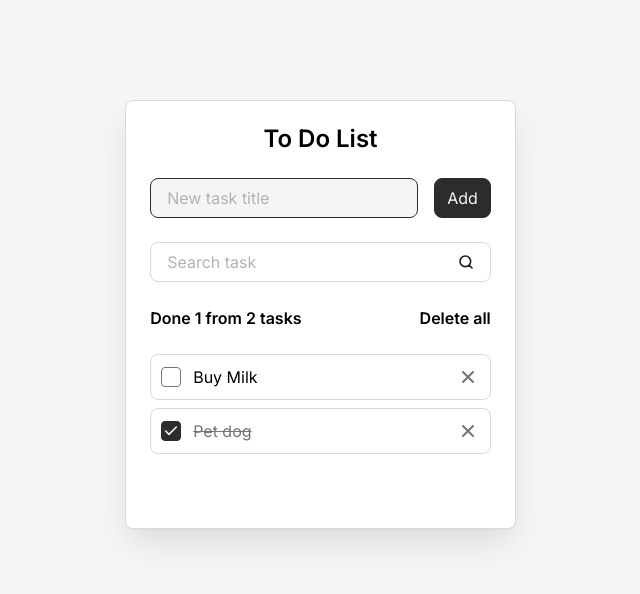
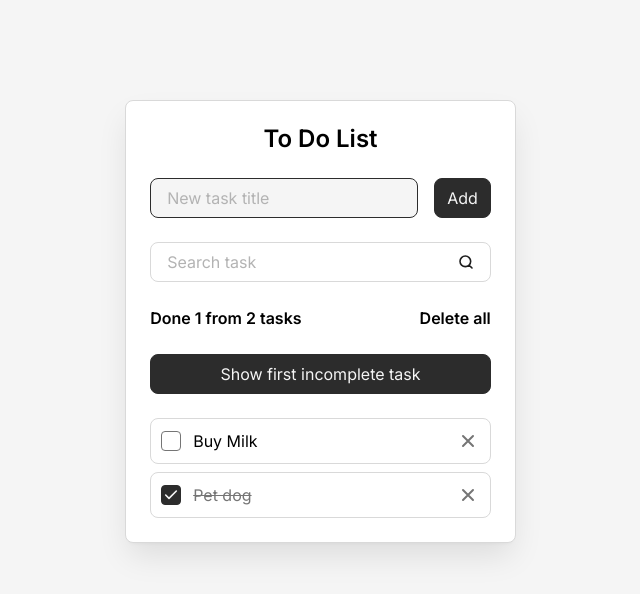
Before and after one commit to MagzhanYerbosyn/React, a React (Vite) app in the folder todo-react/: page / in a window 1280 px wide. Shown: the top 594 px of the page, without its empty margins (312-952 px from the left). Built offline with nearby package versions, Linux system fonts and the light colour scheme.

Commit message:
feat: add scroll to the first incomplete task

```diff
--- a/todo-react/src/components/Button.jsx
+++ b/todo-react/src/components/Button.jsx
@@ -1,8 +1,8 @@
 const Button = (props) => {
-  const { className = '', type = 'button', children } = props;
+  const { className = '', type = 'button', children, onClick } = props;
 
   return (
-    <button className={`button ${className}`} type={type}>
+    <button className={`button ${className}`} type={type} onClick={onClick}>
       {children}
     </button>
   );
--- a/todo-react/src/components/Todo.jsx
+++ b/todo-react/src/components/Todo.jsx
@@ -1,5 +1,6 @@
 import { useEffect, useRef, useState } from 'react';
 import AddTaskForm from './AddTaskForm';
+import Button from './Button';
 import SearchTaskForm from './SearchTaskForm';
 import TodoInfo from './TodoInfo';
 import TodoList from './TodoList';
@@ -19,10 +20,11 @@ const Todo = () => {
   });
 
   const [newTaskTitle, setNewTaskTitle] = useState('');
+  const [searchQuery, setSearchQuery] = useState('');
 
   const newTaskInputRef = useRef(null);
-
-  const [searchQuery, setSearchQuery] = useState('');
+  const firstIncompleteTaskRef = useRef(null);
+  const firstIncompleteTaskId = tasks.find((task) => !task.isDone)?.id;
 
   const deleteAllTasks = () => {
     const isConfirmed = confirm('Are you sure you want to delete all tasks?');
@@ -93,9 +95,16 @@ const Todo = () => {
         done={tasks.filter(({ isDone }) => isDone).length}
         onDeleteAllButtonClick={deleteAllTasks}
       />
+      <Button
+        onClick={() => firstIncompleteTaskRef.current?.scrollIntoView({ behavior: 'smooth' })}
+      >
+        Show first incomplete task
+      </Button>
       <TodoList
         tasks={tasks}
         filteredTasks={filteredTasks}
+        firstIncompleteTaskId={firstIncompleteTaskId}
+        firstIncompleteTaskRef={firstIncompleteTaskRef}
         onDeleteTaskButtonClick={deleteTask}
         onTaskCompleteChange={toggleTaskComplete}
       />
--- a/todo-react/src/components/TodoItem.jsx
+++ b/todo-react/src/components/TodoItem.jsx
@@ -4,6 +4,7 @@ const TodoItem = (props) => {
     id,
     title,
     isDone,
+    ref,
     onDeleteTaskButtonClick,
     onTaskCompleteChange,
   } = props;
@@ -13,6 +14,7 @@ const TodoItem = (props) => {
       <input
         className="todo-item__checkbox"
         id={id}
+        ref={ref}
         type="checkbox"
         checked={isDone}
         onChange={(event) => {
--- a/todo-react/src/components/TodoList.jsx
+++ b/todo-react/src/components/TodoList.jsx
@@ -1,7 +1,14 @@
 import TodoItem from './TodoItem';
 
 const TodoList = (props) => {
-  const { tasks = [], onDeleteTaskButtonClick, onTaskCompleteChange, filteredTasks } = props;
+  const {
+    tasks = [],
+    filteredTasks,
+    firstIncompleteTaskId,
+    firstIncompleteTaskRef,
+    onTaskCompleteChange,
+    onDeleteTaskButtonClick,
+  } = props;
 
   const hasTasks = tasks.length > 0;
 
@@ -21,6 +28,7 @@ const TodoList = (props) => {
         <TodoItem
           className={task.className}
           key={task.id}
+          ref={task.id === firstIncompleteTaskId ? firstIncompleteTaskRef : null}
           onDeleteTaskButtonClick={onDeleteTaskButtonClick}
           onTaskCompleteChange={onTaskCompleteChange}
           {...task}
```
